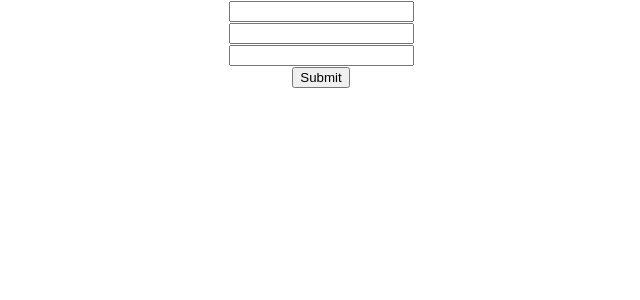
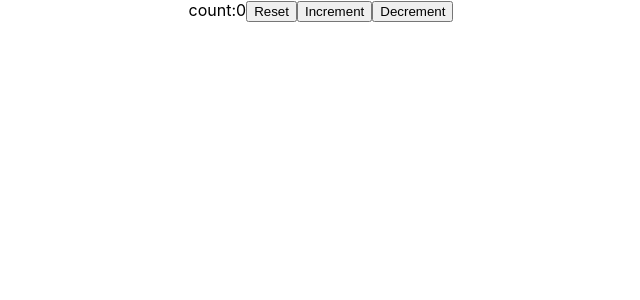
Before and after one commit to sanjaydambal/codeevolution, a React (Create React App) app: page / in a window 1280 px wide. Shown: the top 300 px of the page, without its empty margins (319-959 px from the left). Built offline with nearby package versions, Linux system fonts and the light colour scheme.

Commit message:
Hooks basic

```diff
--- a/src/App.js
+++ b/src/App.js
@@ -1,15 +1,21 @@
 
 import './App.css';
-import Myform from './Components/Myform';
-import PostForm from './Components/PostForm';
-import PostalList from './Components/PostalList';
+// import ClassCounter from './Components/ClassCounter';
+import HookCounter from './Components/HookCounter';
+import HookCounterTwo from './Components/HookCounterTwo';
+// import Myform from './Components/Myform';
+// import PostForm from './Components/PostForm';
+// import PostalList from './Components/PostalList';
 
 function App() {
   return (
     <div className="App">
      {/* <PostalList/> */}
      {/* <PostForm/> */}
-     <Myform/>
+     {/* <Myform/> */}
+     {/* <ClassCounter/> */}
+     {/* <HookCounter/> */}
+     <HookCounterTwo/>
     </div>
   );
 }
--- /dev/null
+++ b/src/Components/ClassCounter.js
@@ -0,0 +1,25 @@
+import React, { Component } from 'react'
+
+ class ClassCounter extends Component {
+    constructor(props) {
+      super(props)
+
+      this.state = {
+        count:0
+      }
+    }
+    incrementCount = () => {
+        this.setState({
+            count:this.state.count+1
+        })
+    }
+  render() {
+    return (
+      <div>
+        <button onClick={this.incrementCount}>Count {this.state.count}</button>
+      </div>
+    )
+  }
+}
+
+export default ClassCounter
--- /dev/null
+++ b/src/Components/HookCounter.js
@@ -0,0 +1,13 @@
+import React, { useState } from 'react'
+
+function HookCounter() {
+    const [count,setCount] = useState(0)
+  return (
+    <div>
+
+<button onClick={() => setCount(count+1)}>Count {count}</button>
+    </div>
+  )
+}
+
+export default HookCounter
--- /dev/null
+++ b/src/Components/HookCounterTwo.js
@@ -0,0 +1,16 @@
+import React, { useState } from 'react'
+
+function HookCounterTwo() {
+    const intialCount = 0
+    const [count,setCount] = useState(intialCount)
+  return (
+    <div>
+        count:{count}
+        <button onClick={() => setCount(intialCount)}>Reset</button>
+        <button onClick={() => setCount(prevCount => prevCount+1)}> Increment</button>
+        <button onClick={() => setCount(prevCount => prevCount-1)}> Decrement</button>
+    </div>
+  )
+}
+
+export default HookCounterTwo
```
